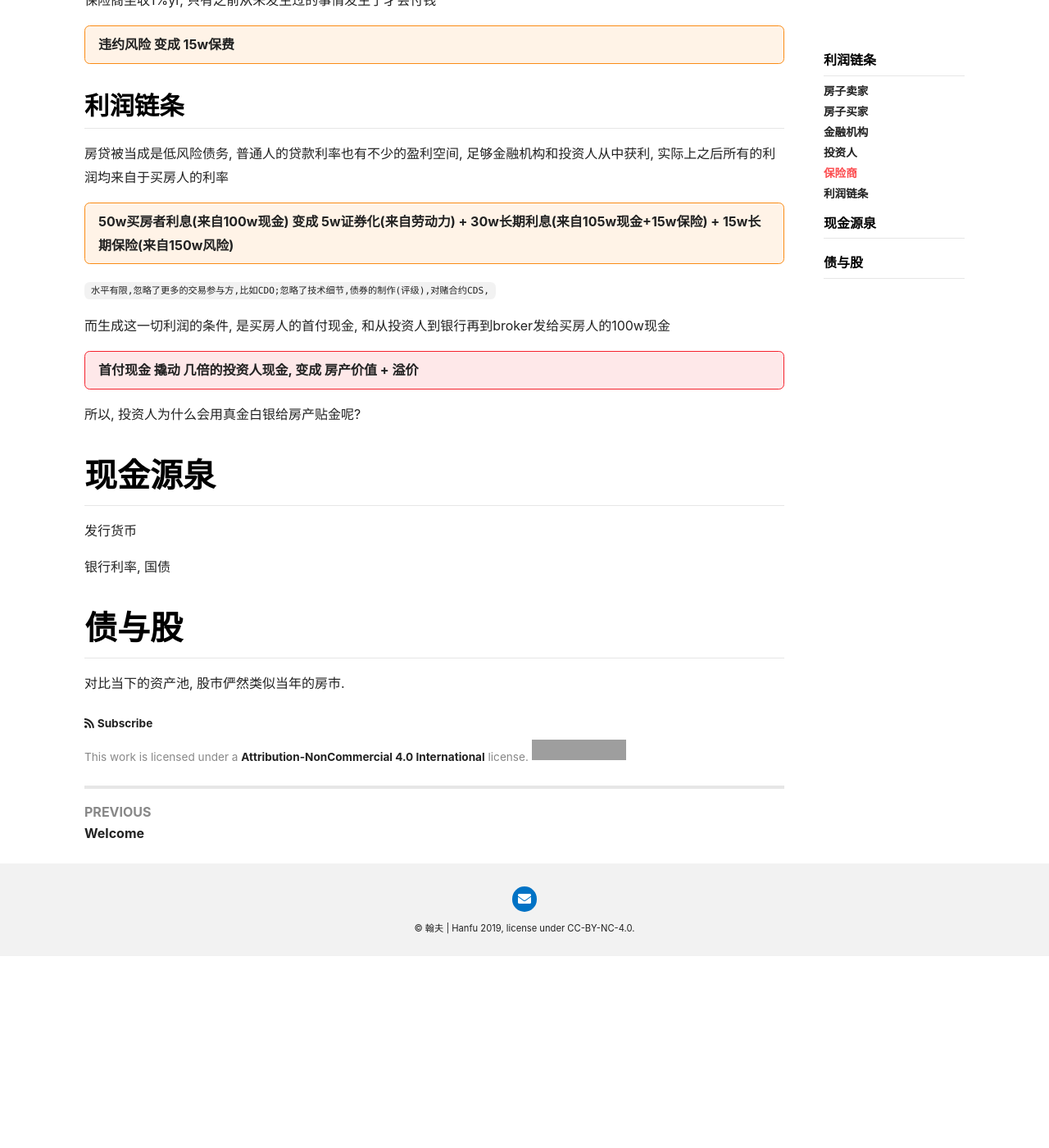
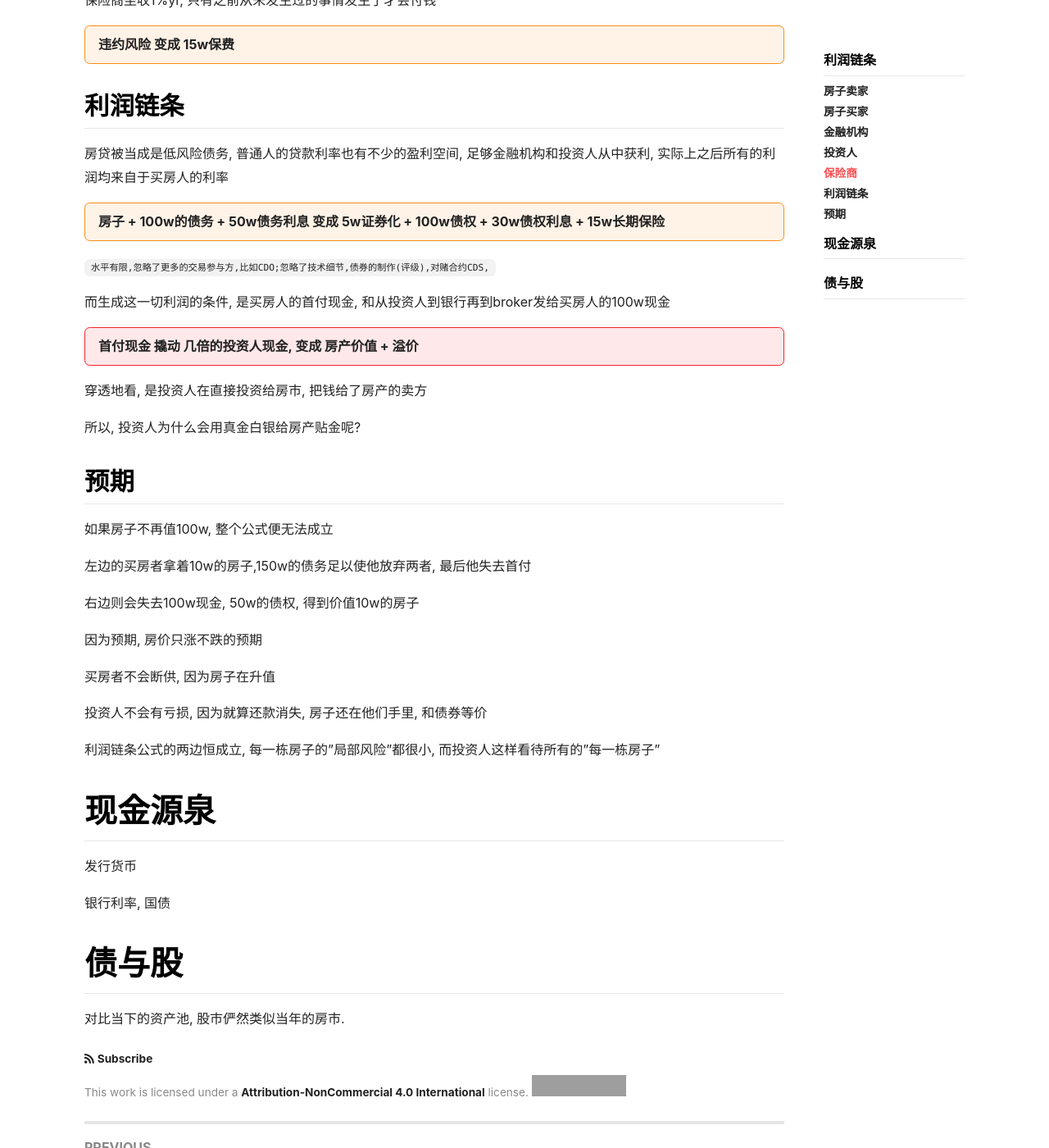
Before and after one commit to hanfu/hanfu.github.io, a Jekyll site: the page built from _posts/2020-03-07-economic-bubble.md, in a window 1280 px wide and 1400 px high, scrolled down 1636 px. Shown: the whole window at 82% size. Built offline with Jekyll 4.4.1, drawn with Linux system fonts in a browser that asks for light colours; nearby versions of some CDN libraries; comment, search, counter and statistics services are not loaded; before the commit the page ends 2802 px from its top, so only the background shows below that; grey boxes are pictures that could not be loaded.

Commit message:
econ bubble

```diff
--- a/_posts/2020-03-07-economic-bubble.md
+++ b/_posts/2020-03-07-economic-bubble.md
@@ -68,7 +68,7 @@ __违约风险 变成 15w保费__
 
 房贷被当成是低风险债务, 普通人的贷款利率也有不少的盈利空间, 足够金融机构和投资人从中获利, 实际上之后所有的利润均来自于买房人的利率
 
-__50w买房者利息(来自100w现金) 变成 5w证券化(来自劳动力) + 30w长期利息(来自105w现金+15w保险) + 15w长期保险(来自150w风险)__
+__房子 + 100w的债务 + 50w债务利息 变成 5w证券化 + 100w债权 + 30w债权利息 + 15w长期保险__
 {:.warning}
 
 `水平有限,忽略了更多的交易参与方,比如CDO;忽略了技术细节,债券的制作(评级),对赌合约CDS,`
@@ -78,7 +78,25 @@ __50w买房者利息(来自100w现金) 变成 5w证券化(来自劳动力) + 30w
 __首付现金 撬动 几倍的投资人现金, 变成 房产价值 + 溢价__
 {:.error}
 
+穿透地看, 是投资人在直接投资给房市, 把钱给了房产的卖方
+
 所以, 投资人为什么会用真金白银给房产贴金呢?
+
+## 预期
+
+如果房子不再值100w, 整个公式便无法成立
+
+左边的买房者拿着10w的房子,150w的债务足以使他放弃两者, 最后他失去首付
+
+右边则会失去100w现金, 50w的债权, 得到价值10w的房子
+
+因为预期, 房价只涨不跌的预期
+
+买房者不会断供, 因为房子在升值
+
+投资人不会有亏损, 因为就算还款消失, 房子还在他们手里, 和债券等价
+
+利润链条公式的两边恒成立, 每一栋房子的"局部风险"都很小, 而投资人这样看待所有的"每一栋房子"
 
 
 # 现金源泉
```
